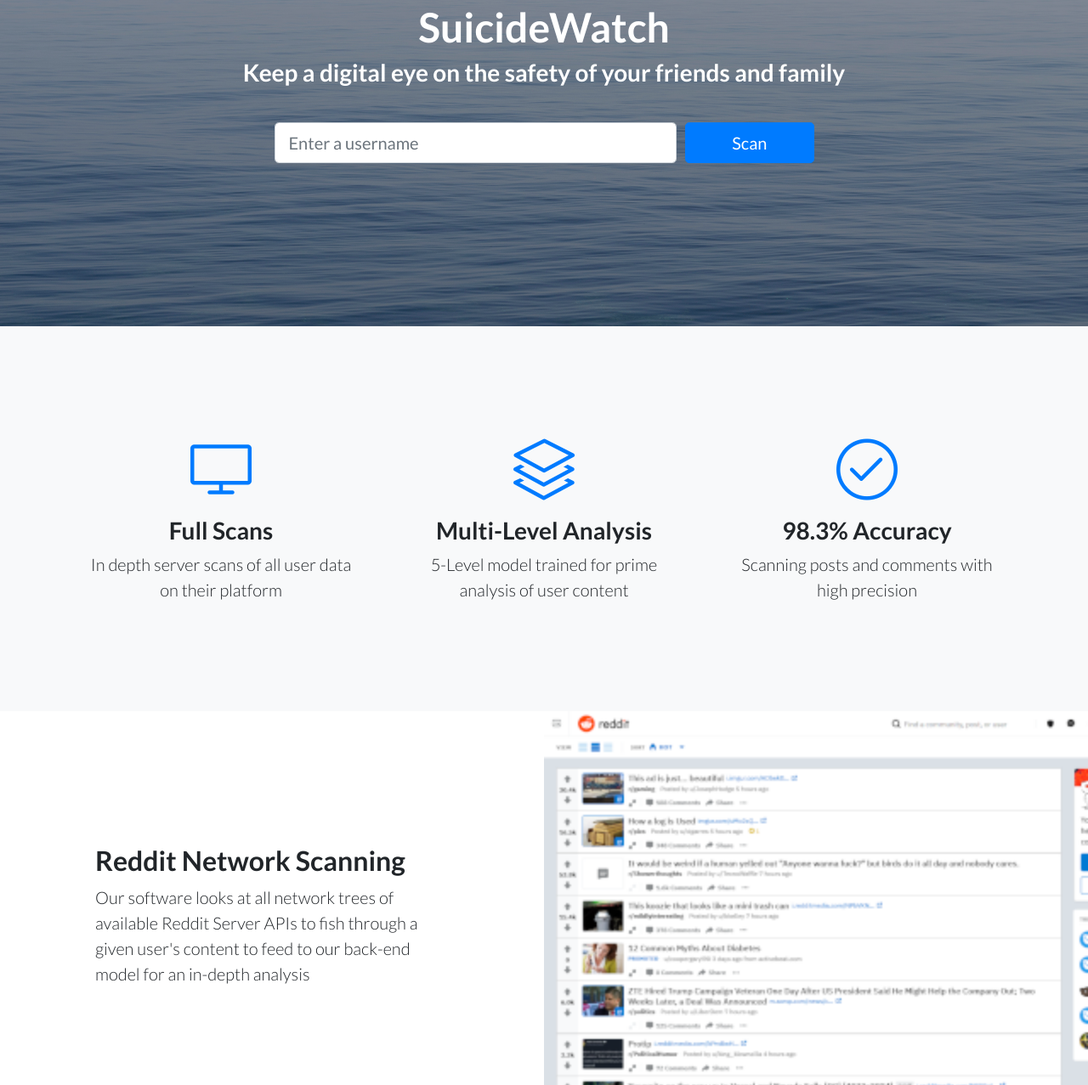
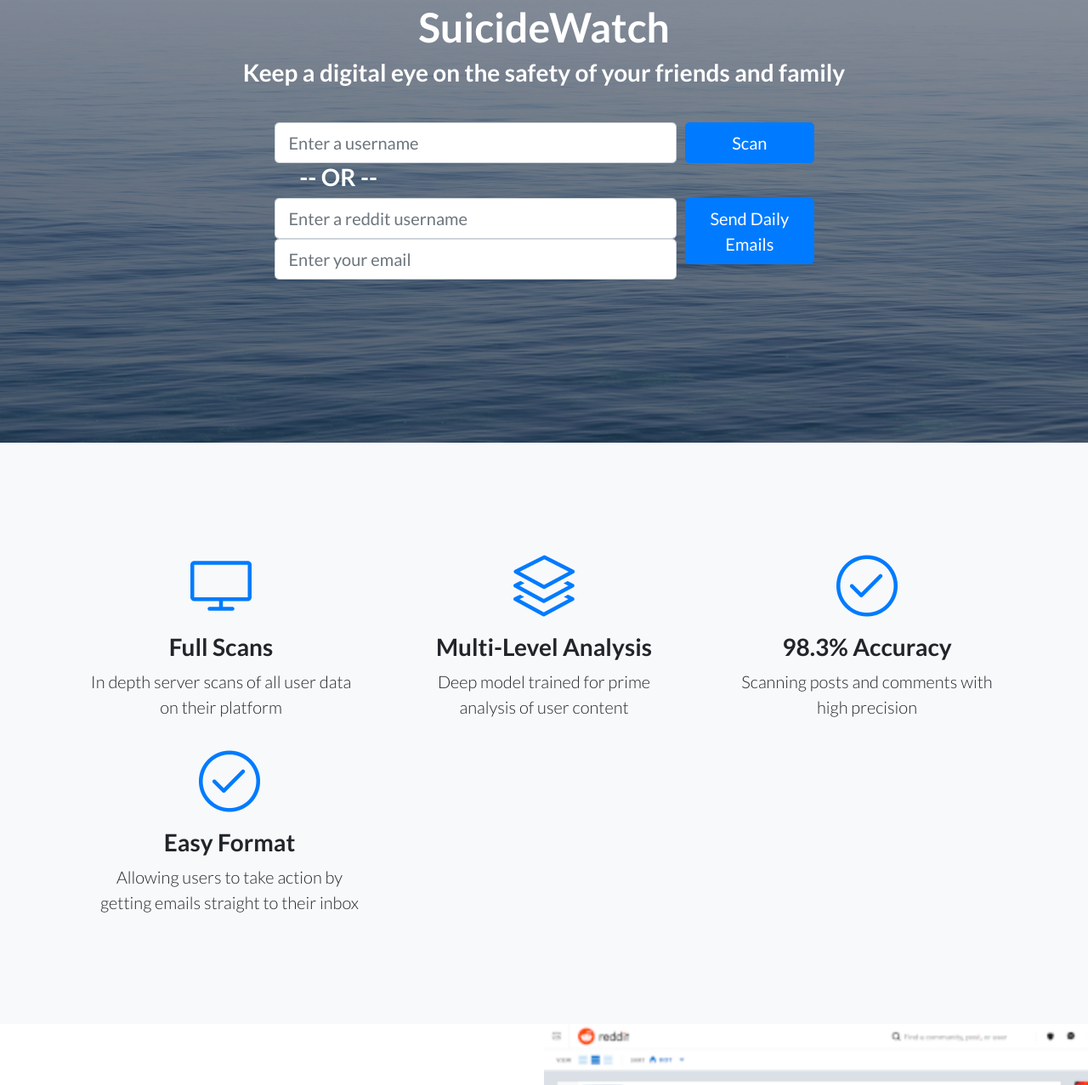
Before and after one commit to martymcfly123/suicidewatch, a website: page app/web/index.html in a window 1280 px wide. Shown: the part 265-1542 px from the top of the page at 85% size. Drawn offline with nearby package versions, Linux system fonts and the light colour scheme.

Commit message:
added daily emails

```diff
--- a/app/web/index.html
+++ b/app/web/index.html
@@ -52,6 +52,25 @@
               </div>
             </div>
         </div>
+        <div class="col-md-10 col-lg-8 col-xl-7 mx-auto">
+          <div class="form-row">
+            <div class="col-12 col-md-3">
+              <h3>-- OR -- </h3>
+            </div>
+          </div>
+      </div>
+        <div class="col-md-10 col-lg-8 col-xl-7 mx-auto">
+          <div class="form-row">
+            <div class="col-12 col-md-9 mb-2 mb-md-0">
+              <input id="usernameInputEmail" class="form-control form-control-lg" placeholder="Enter a reddit username">
+              <input id="emailInputEmail" class="form-control form-control-lg" placeholder="Enter your email">
+
+            </div>
+            <div class="col-12 col-md-3">
+                <button onclick="submitEmail();" class="btn btn-block btn-lg btn-primary">Send Daily Emails</button>
+            </div>
+          </div>
+      </div>
       </div>
     </div>
   </header>
@@ -75,7 +94,7 @@
               <i class="icon-layers m-auto text-primary"></i>
             </div>
             <h3>Multi-Level Analysis</h3>
-            <p class="lead mb-0">5-Level model trained for prime analysis of user content</p>
+            <p class="lead mb-0">Deep model trained for prime analysis of user content</p>
           </div>
         </div>
         <div class="col-lg-4">
@@ -88,6 +107,16 @@
           </div>
         </div>
       </div>
+      <div class="col-lg-4">
+        <div class="features-icons-item mx-auto mb-0 mb-lg-3">
+          <div class="features-icons-icon d-flex">
+            <i class="icon-check m-auto text-primary"></i>
+          </div>
+          <h3>Easy Format</h3>
+          <p class="lead mb-0">Allowing users to take action by getting emails straight to their inbox</p>
+        </div>
+      </div>
+    </div>
     </div>
   </section>
 
```
